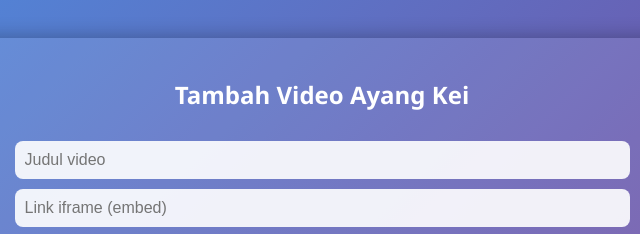
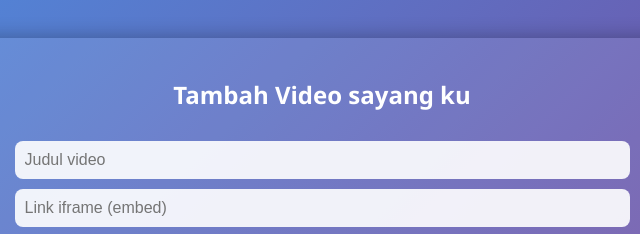
Before and after one commit to wikencyus/myfans, a plain HTML site: page index.html in a window 1280 px wide. Shown: the top 234 px of the page, 318-958 px from the left. Drawn offline with Linux system fonts and the light colour scheme.

Commit message:
update index.html

```diff
--- a/index.html
+++ b/index.html
@@ -149,7 +149,7 @@
   <div class="container">
     <!-- Generator -->
     <div id="page1">
-      <h2>Tambah Video Ayang Kei</h2>
+      <h2>Tambah Video sayang ku</h2>
       <input type="text" id="judul" placeholder="Judul video">
       <input type="url" id="link" placeholder="Link iframe (embed)">
       <button onclick="tambahVideo()">Tambah Video</button>
```
